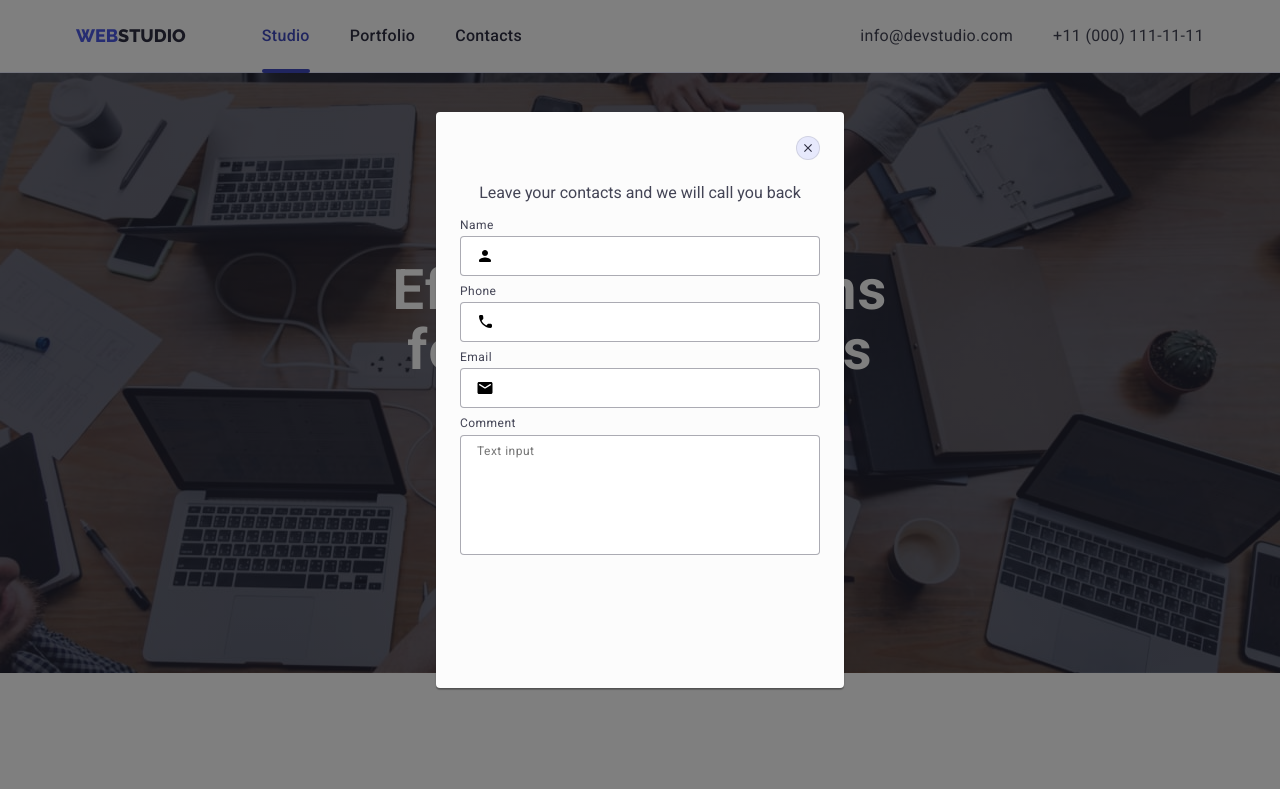
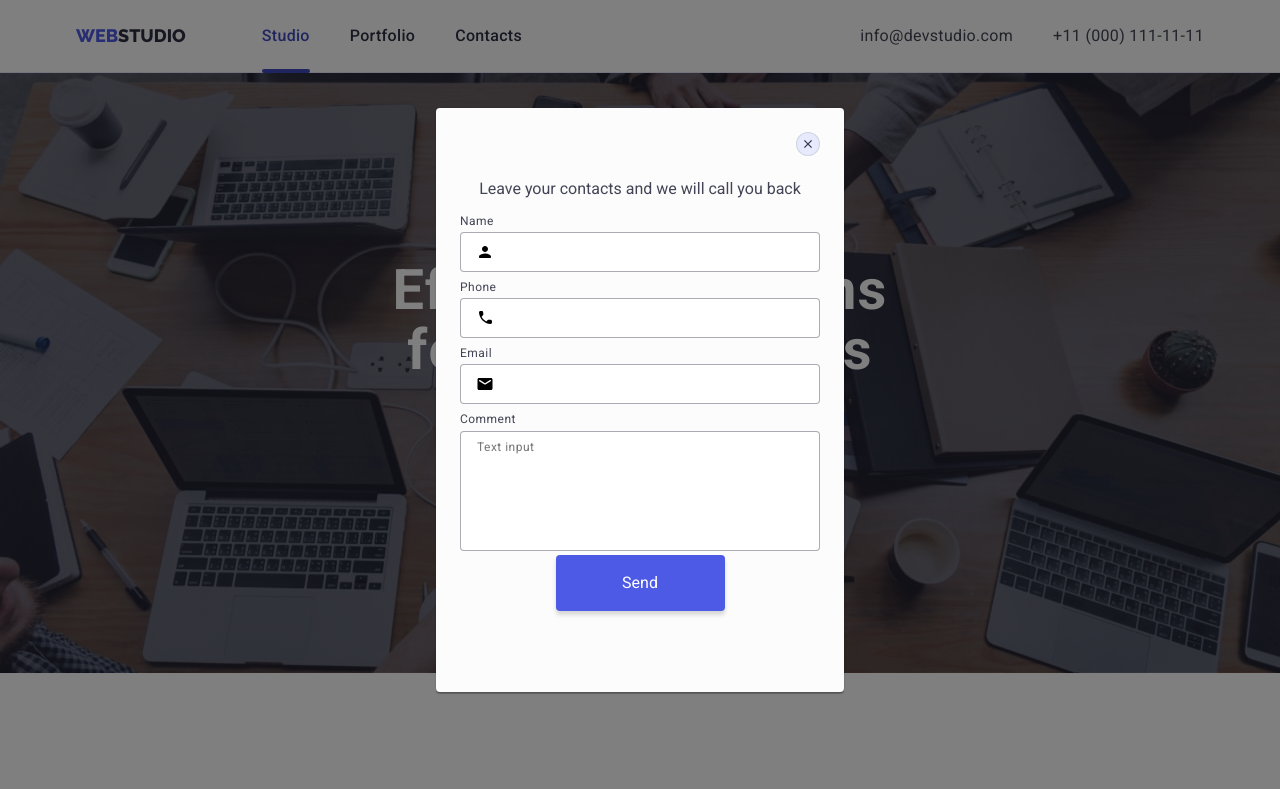
Before and after one commit to Teslyak/goit-markup-hw-06, a plain HTML site: page index.html in a window 1280 px wide. Both pictures are taken after a click on the button "Order Service". Shown: the top 789 px of the page. Drawn offline with nearby package versions, Linux system fonts and the light colour scheme.

Commit message:
btn-send

```diff
--- a/css/styles.css
+++ b/css/styles.css
@@ -642,7 +642,7 @@ top:50%;
 left:50%;
 transform:translate(-50%,-50%) ;
 width: 408px;
-height: 576px;
+height: 584px;
 background-color:var(--color-bg-modal);
 box-shadow: 0px 1px 1px rgba(0, 0, 0, 0.14), 0px 1px 3px rgba(0, 0, 0, 0.12), 0px 2px 1px rgba(0, 0, 0, 0.2);
 border-radius: 4px;
@@ -692,45 +692,34 @@ margin-bottom: 16px;
 text-align: center;
 }
 .modal-label {
-display: flex;
-flex-direction: column;
-gap: 4px;
 font-size: 12px;
 line-height: 1.17;
 letter-spacing: 0.04em;
-
-
+margin-bottom: 4px;
+display: block;
 }
 
-.input-wraper {
-/* outline: 1px solid tomato; */
-}
-.form-modal {
-display: flex;
-flex-direction: column;
-gap:8px;
-
-}
 .modal-input {
+padding: 0;
+margin: 0;
 border: 1px solid rgba(46, 47, 66, 0.4);
 border-radius: 4px;
 width: 100%;
 height: 40px;
 padding-left: 38px;
-
 }
 .icon-wrap {
 position: relative;
 }
-.icon-modal-input{
+
+.icon-modal-input {
 position: absolute;
-top:50%;
+top: 50%;
 left: 16px;
-transform:translateY(-50%);
-
+transform: translateY(-50%);
 }
 .modal-textarea {
-resize:none;
+resize: none;
 width: 100%;
 height: 120px;
 font-size: 12px;
@@ -741,6 +730,29 @@ padding-left: 16px;
 border: 1px solid rgba(46, 47, 66, 0.4);
 border-radius: 4px;
 }
+.form-modal {
+display: flex;
+flex-direction: column;
+gap:8px;
+}
+.btn-send {
+border: none;
+width: 169px;
+height: 56px;
+background-color: var(--color-bg-btn-subscribe);
+box-shadow: 0px 4px 4px rgba(0, 0, 0, 0.15);
+border-radius: 4px;
+color:var(--color-text);
+padding: 16px 32px;
+transition: background-color var(--transition-dur-time-func);
 
-
+}
+.btn-send:hover,
+ .btn-send:focus{
+background-color: var(--color-pressed-state);
+}
+.btn-send-wraper{
+ display: flex;
+ justify-content: center;
+}
 /* ======================= FORM MODAL =============================== */
--- a/index.html
+++ b/index.html
@@ -394,47 +394,40 @@
         <p class="form-title">Leave your contacts and we will call you back</p>
         <form class="form-modal">
           <div class="input-wraper">
-            <label class="modal-label"
-              >Name
+            <label for="name" class="modal-label">Name</label>
             <div class="icon-wrap">
-                <input type="name" class="modal-input" />
+              <input type="name" class="modal-input" id="name" />
               <svg class="icon-modal-input" width="18" height="18">
                 <use href="./images/icons.svg#icon-person"></use>
               </svg>
             </div>
-            </label>
           </div>
           <div class="input-wraper">
-            <label class="modal-label"
-              >Phone
+            <label for="phone" class="modal-label">Phone </label>
             <div class="icon-wrap">
-                <input type="tel" class="modal-input" />
+              <input type="tel" class="modal-input" id="phone" />
               <svg class="icon-modal-input" width="18" height="24">
                 <use href="./images/icons.svg#icon-phone"></use>
               </svg>
             </div>
-            </label>
           </div>
           <div class="input-wraper">
-            <label class="modal-label"
-              >Email
+            <label for="email" class="modal-label">Email</label>
             <div class="icon-wrap">
-                <input type="email" class="modal-input" />
+              <input type="email" class="modal-input" id="email" />
               <svg class="icon-modal-input" width="18" height="24">
                 <use href="./images/icons.svg#icon-email"></use>
               </svg>
             </div>
-            </label>
           </div>
           <div class="input-wraper">
-            <label class="modal-label"
-              >Comment
+            <label for="comment" class="modal-label">Comment</label>
             <textarea
               class="modal-textarea"
               name="textarea"
               placeholder="Text input"
+              id="comment"
             ></textarea>
-            </label>
           </div>
         </form>
         <button type="button" class="close-btn-modal" data-modal-close>
@@ -442,6 +435,9 @@
             <use href="./images/icons.svg#icon-btn-close"></use>
           </svg>
         </button>
+        <div class="btn-send-wraper">
+          <button type="submit" class="btn-send button">Send</button>
+        </div>
       </div>
     </div>
     <footer class="section footer-page">
```
Lines whose indentation alone changed are shown as unchanged.
